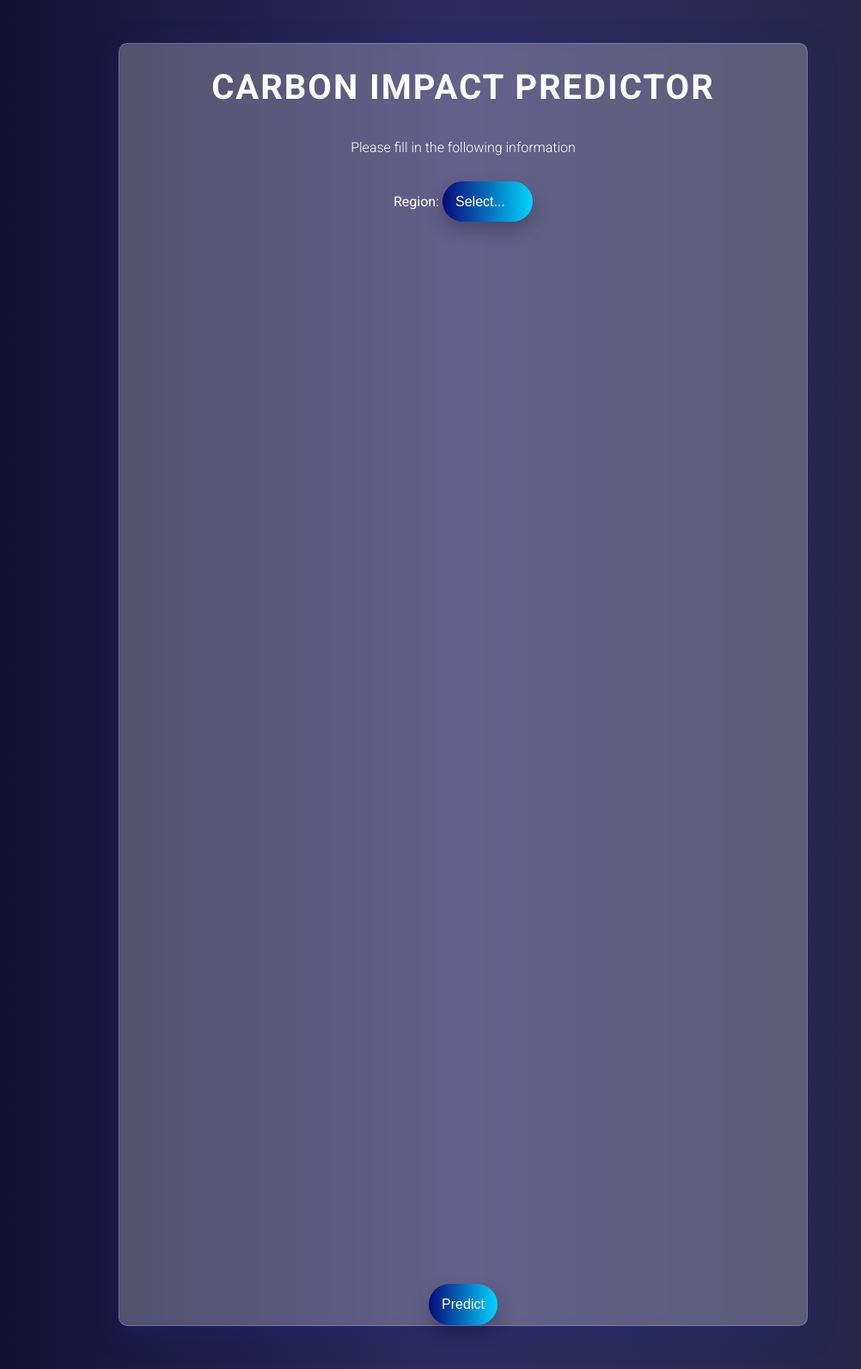
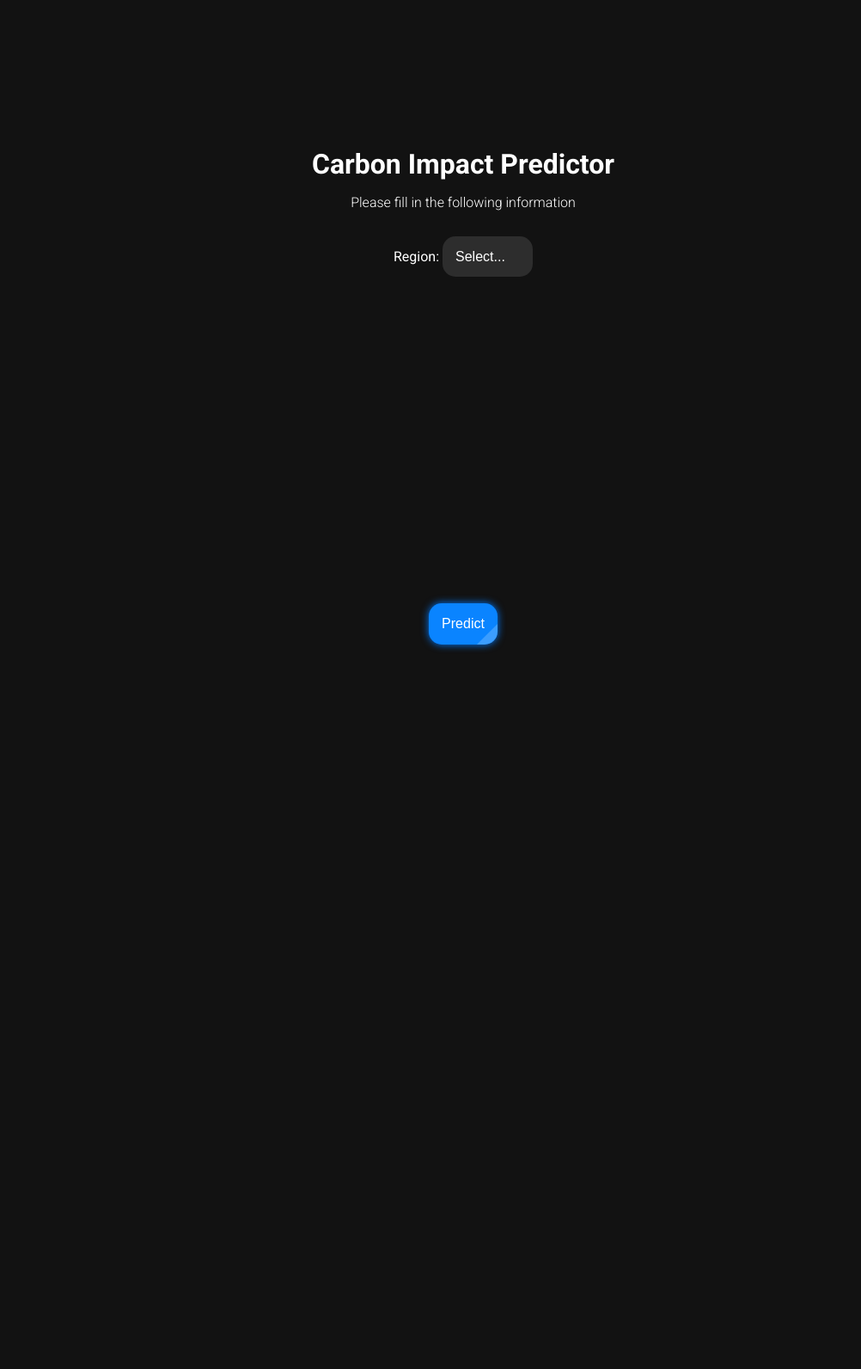
Before and after one commit to Digvijay-Bokey/AiCarbonCalculator, a Flask app: page / in a window 1280 px wide. Shown: the whole page at 86% size, without its empty margins (101-1103 px from the left). After the commit the page ends 757 px from the top, so only its background shows below. Run offline with Flask 3, Linux system fonts and the light colour scheme.

Commit message:
changed css

```diff
--- a/carbon/static/css/styles.css
+++ b/carbon/static/css/styles.css
@@ -4,7 +4,7 @@
 /* Global Styles */
 body {
     align-items: center;
-    background: linear-gradient(to right, #0f0c29, #302b63, #24243e);
+    background-color: #121212;
     color: #fff;
     display: flex;
     flex-direction: column;
@@ -19,23 +19,12 @@ body {
 .container {
     max-width: 800px;
     text-align: center;
-    background: rgba( 255, 255, 255, 0.25 );
-    box-shadow: 0 8px 32px 0 rgba( 31, 38, 135, 0.37 );
-    backdrop-filter: blur( 4px );
-    -webkit-backdrop-filter: blur( 4px );
-    border-radius: 10px;
-    border: 1px solid rgba( 255, 255, 255, 0.18 );
 }
 
 /* Header Styles */
 h1 {
     font-weight: 700;
     margin-bottom: 10px;
-    text-transform: uppercase;
-    letter-spacing: 2px;
-    font-size: 2.5em;
-    line-height: 48px;
-    padding-bottom: 20px;
 }
 
 /* Paragraph Styles */
@@ -59,24 +48,44 @@ form {
 /* Button and Select Styles */
 button, select {
     appearance: none;
-    background: linear-gradient(90deg, rgba(9,9,121,1) 0%, rgba(0,212,255,1) 100%);
+    background: #2d2d2d;
     border: none;
-    border-radius: 50px;
+    border-radius: 15px;
     color: #fff;
     font-size: 16px;
     padding: 15px;
     transition: all 0.3s ease;
-    box-shadow: 0px 10px 20px rgba(0,0,0,0.25);
 }
 
 /* Button Styles */
 button {
+    background-color: #0a84ff;
+    box-shadow: 0 0 10px #007aff;
     cursor: pointer;
     margin-top: 20px;
+    position: relative;
+    overflow: hidden;
+}
+
+button:before {
+    content: '';
+    background: rgba(255,255,255,0.2);
+    position: absolute;
+    top: 0;
+    right: 0;
+    bottom: 0;
+    left: 50%;
+    transform: skewX(-45deg) translateX(100%);
+    transition: none;
+}
+
+button:hover:before {
+    transform: skewX(-45deg) translateX(-200%);
+    transition: all 0.7s ease;
 }
 
 button:hover {
-    transform: translateY(-2px);
+    box-shadow: 0 0 20px #007aff;
 }
 
 button:disabled {
@@ -87,6 +96,7 @@ button:disabled {
 /* Form Section Styles */
 .form-section {
     margin-bottom: 20px;
+    max-height: 0;
     opacity: 0;
     position: relative;
     transform: translateY(-20px);
@@ -94,6 +104,7 @@ button:disabled {
 }
 
 .form-section.show {
+    max-height: 200px;
     opacity: 1;
     transform: translateY(0);
 }
@@ -113,7 +124,7 @@ select {
     appearance: none;
     background-color: #2d2d2d;
     border: none;
-    border-radius: 50px;
+    border-radius: 15px;
     color: #fff;
     cursor: pointer;
     font-size: 16px;
```
